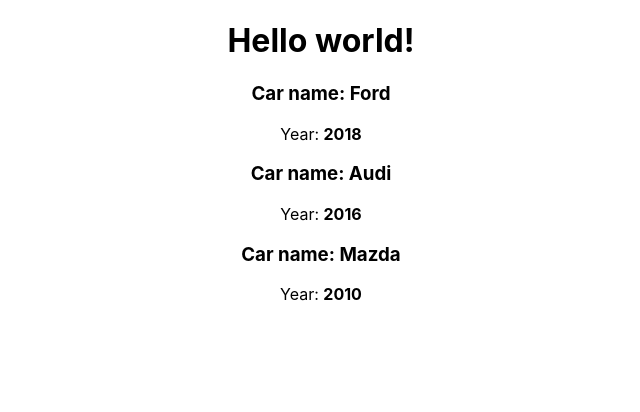
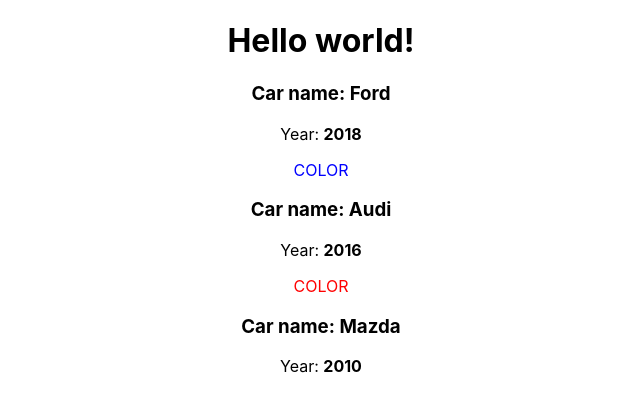
Before and after one commit to ly-anna/react-theory-dec, a React (Create React App) app in the folder jsprofi/: page / in a window 1280 px wide. Shown: the top 412 px of the page, without its empty margins (319-959 px from the left). Built offline with nearby package versions, Linux system fonts and the light colour scheme.

Commit message:
added comments about props2

```diff
--- a/jsprofi/src/App.js
+++ b/jsprofi/src/App.js
@@ -1,5 +1,6 @@
 import React, { Component } from 'react'
 import Car from './Car/Car'
+
 
 export default
 
@@ -8,13 +9,22 @@
         const divStyle = {
             textAlign: 'center'
         }
+// используем фигурные скобки, когда передаем какой-то объект.
+// name и year -  это и есть свойства(props) компонента Car -
+// передаем свойства как значения атрибутов
 
        return (
            <div style={divStyle}>
                <h1>Hello world!</h1>
 
-               <Car name={'Ford'} year={2018} />
-               <Car name={'Audi'} year={2016} />
+               <Car name={'Ford'} year={2018}>
+               <p style={{color: 'Blue'}}>COLOR</p>
+               </Car>
+               {/* меняем самозакрывающийся тег на  */}
+               <Car name={'Audi'} year={2016}>
+                   <p style={{color: 'red'}}>COLOR</p>
+               </Car>
+
                <Car name={'Mazda'} year={2010} />
 
            </div>
--- a/jsprofi/src/Car/Car.js
+++ b/jsprofi/src/Car/Car.js
@@ -1,13 +1,16 @@
 import React from 'react'
 
-// Это шаблон компонента - функция
-// данная функция может принимать в себя некоторые параметры
+// Это шаблон компонента - функция,
+// данная функция может принимать в себя некоторые параметры,
 // мы в него передаем свойства (props)
 // props.name - параметр props и уданного объекта есть поле name
+// name  - совпадает с именем атрибута, который мы задаем в App.js компоненте
 
 export default props => (
     <div>
         <h3>Car name: {props.name}</h3>
         <p>Year: <strong> {props.year} </strong></p>
+        {/* это еще один способ передачи и обращения к параметрам */}
+        { props.children }
     </div>
     )
```
